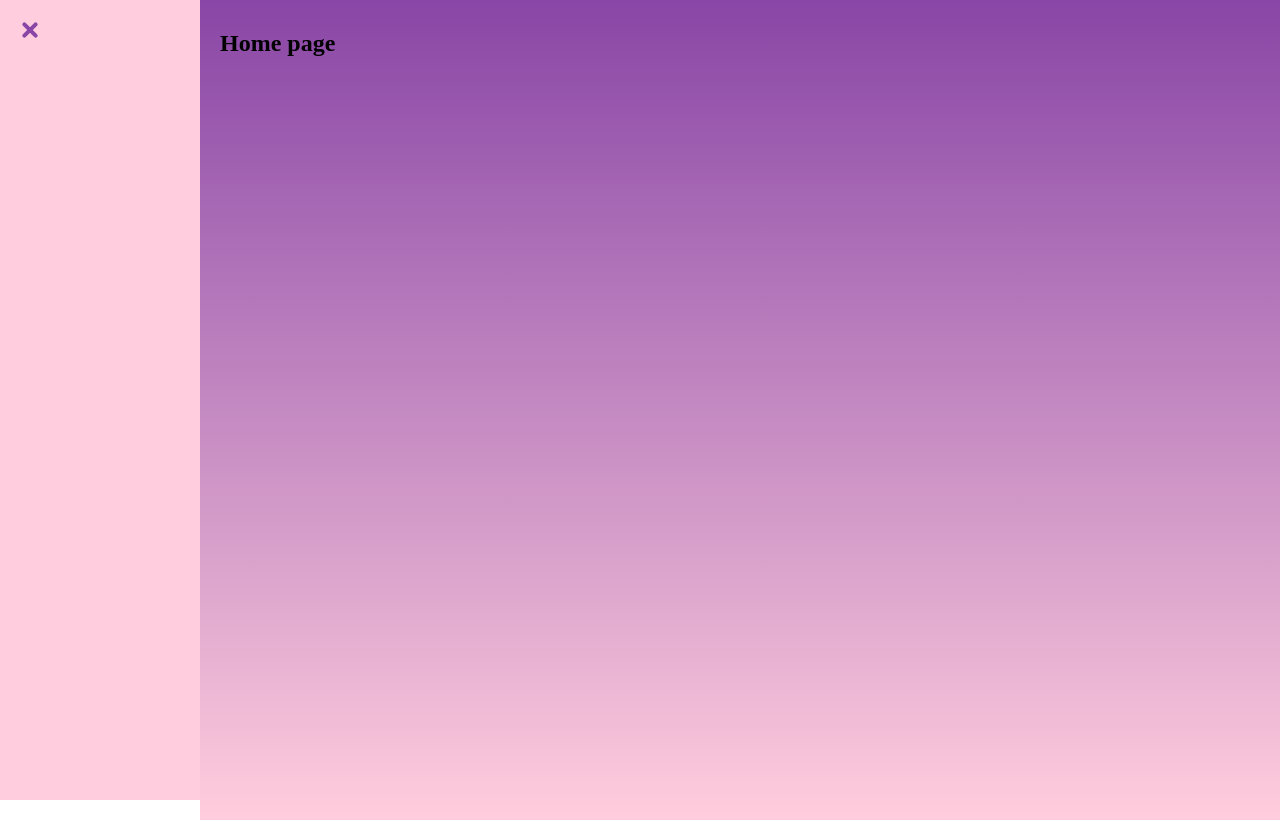
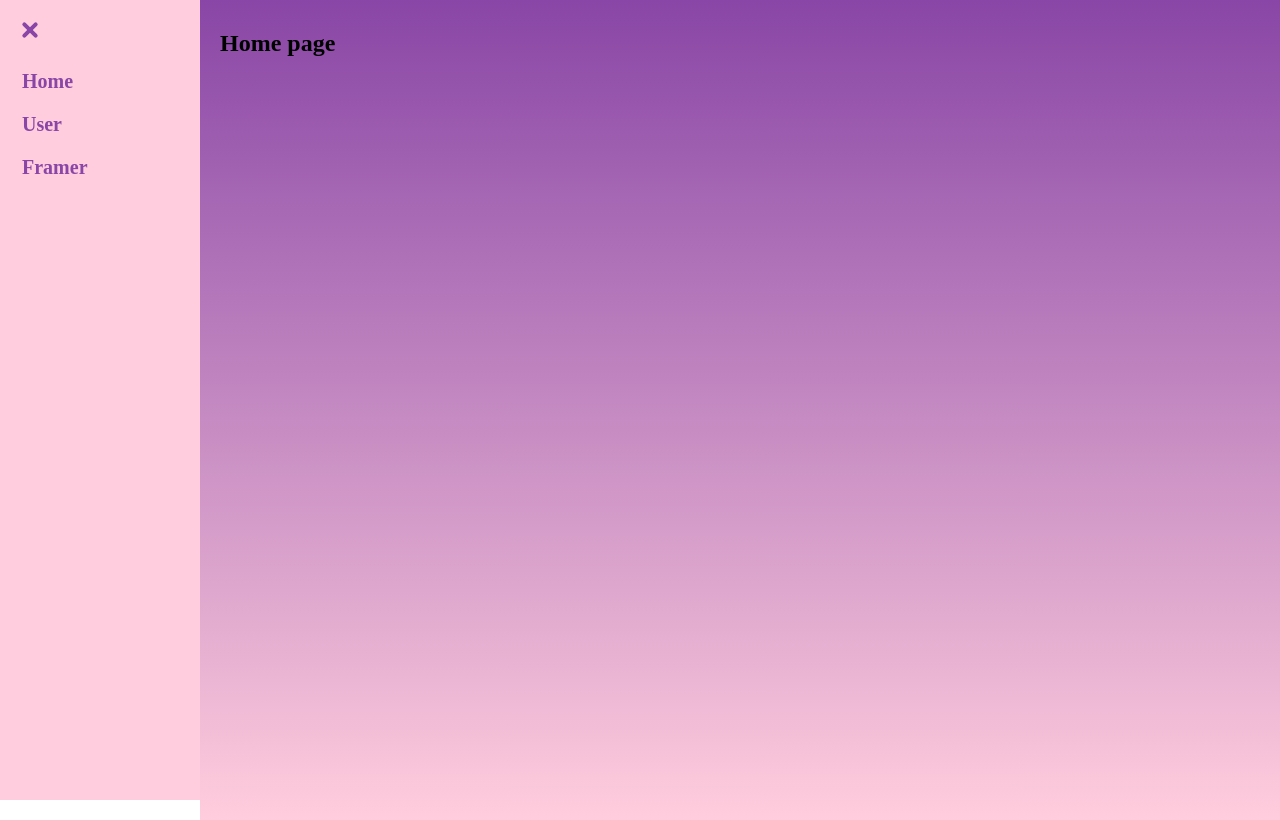
Before and after one commit to hwangyena/mini-project, a React (Vite) app: page / in a window 1280 px wide. Both pictures are taken after a click on the button 30 px from the left and 30 px from the top of the page. Built offline with nearby package versions, Linux system fonts and the light colour scheme.

Commit message:
navigation children 애니메이션

```diff
--- a/src/components/layout/sidebar-items.tsx
+++ b/src/components/layout/sidebar-items.tsx
@@ -1,17 +1,45 @@
-import React from "react";
+import { motion, Variants } from "framer-motion";
 import { Link } from "react-router-dom";
 import { SideMenuEntry } from "src/common/side-menu-entry";
 import s from "src/styles/layout.module.css";
 
+const ulVariants = {
+  open: {
+    transition: { staggerChildren: 0.07, delayChildren: 0.2 },
+  },
+  closed: {
+    transition: { staggerChildren: 0.05, delayChildren: -1 },
+  },
+};
+
+const liVariants: Variants = {
+  open: {
+    y: 0,
+    opacity: 1,
+    transition: {
+      y: { stiffness: 1000, velocity: -100 },
+    },
+  },
+  closed: {
+    y: 20,
+    opacity: 0,
+    transition: {
+      y: { stiffness: 1000 },
+    },
+  },
+};
+
 const SidebarItems = () => {
   return (
-    <ul className={s.items}>
+    <motion.ul className={s.items} variants={ulVariants}>
       {SideMenuEntry.map((v, i) => (
         <Link to={v.path}>
-          <li key={i}>{v.label}</li>
+          <motion.li key={i} variants={liVariants}>
+            {v.label}
+          </motion.li>
         </Link>
       ))}
-    </ul>
+    </motion.ul>
   );
 };
 
--- a/src/components/layout/sidebar.tsx
+++ b/src/components/layout/sidebar.tsx
@@ -16,7 +16,7 @@ const sidebarBackground: Variants = {
   closed: {
     clipPath: "circle(20px at 30px 30px)",
     transition: {
-      delay: 0.5,
+      delay: 0.3,
       type: "spring",
       stiffness: 500,
       damping: 100, //속도
@@ -25,7 +25,7 @@ const sidebarBackground: Variants = {
 };
 
 const Sidebar = () => {
-  const [isOpen, setIsOpen] = useCycle(false, true);
+  const [isOpen, toggleOpen] = useCycle(false, true);
   const navRef = useRef<HTMLElement>(null);
   const height = navRef.current?.getBoundingClientRect().height;
 
@@ -40,12 +40,12 @@ const Sidebar = () => {
         className={cn(s.bg, isOpen && s.open)}
         variants={sidebarBackground}
       >
-        <button className={s.burger} onClick={() => setIsOpen()}>
+        <button className={s.burger} onClick={() => toggleOpen()}>
           <span />
           <span />
           <span />
         </button>
-        {/* <SidebarItems /> */}
+        <SidebarItems />
       </motion.div>
     </motion.nav>
   );
--- a/src/styles/global.css
+++ b/src/styles/global.css
@@ -1,4 +1,6 @@
 :root {
+  --black: #242424;
+
   --purple: #8946a6;
   --pink: #ffcddd;
 }
@@ -18,5 +20,6 @@ button {
   padding: 10px 20px;
   min-height: 100vh;
   background: linear-gradient(var(--purple), var(--pink));
+  overflow: hidden;
   /* padding: 50px; */
 }
--- a/src/styles/layout.module.css
+++ b/src/styles/layout.module.css
@@ -66,4 +66,23 @@
 
 /* sidebar items */
 .items {
+  margin-top: 70px;
+  padding: 0 22px;
+  display: flex;
+  justify-content: center;
+  gap: 20px;
+  flex-direction: column;
 }
+
+.items > a:visited,
+.items > a:link {
+  color: var(--purple);
+  text-decoration: none;
+  font-size: 20px;
+  font-weight: 600;
+}
+
+.items > a > li {
+  list-style: none;
+  text-decoration: none;
+}
```
